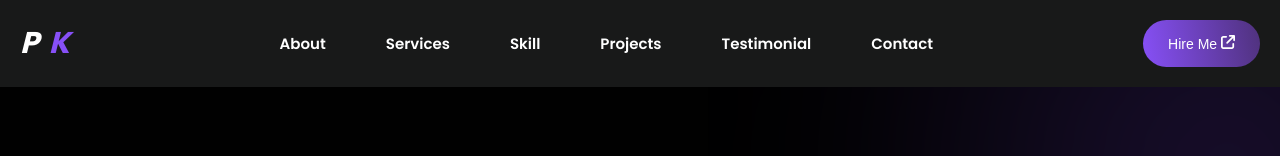
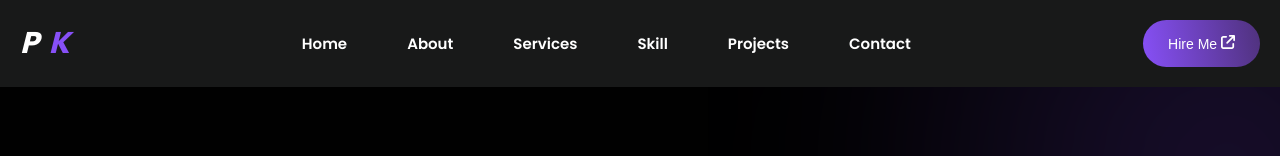
Before and after one commit to Prasanth-Nagulapalli/my-portfolio, a React (Create React App) app: page / in a window 1280 px wide. Shown: the top 156 px of the page. Built offline with nearby package versions, Linux system fonts and the light colour scheme.

Commit message:
nav issues fixed

```diff
--- a/src/components/Navbar/index.jsx
+++ b/src/components/Navbar/index.jsx
@@ -69,7 +69,7 @@ const Navbar = () => {
 
         <div
           className="logo__container"
-          onClick={() => scroll.scrollToTop({ duration: 500 })}
+          onClick={() => scroll.scrollToTop({ duration: 900 })}
         >
           <span>P</span>
           <span>K</span>
@@ -85,11 +85,13 @@ const Navbar = () => {
             <Link
               activeClass="active"
               className="tab__item name"
-              to={list.name.toLowerCase()}
+              // to={list.name.toLowerCase()}
+              to={list.name === "Home" ? "header" : list.name.toLowerCase()}
               spy={true}
               smooth={true}
-              offset={-70}
-              duration={500}
+              // offset={-70}
+              offset={-75}
+              duration={600}
               key={index}
             >
               {list.name}
--- a/src/data.js
+++ b/src/data.js
@@ -9,11 +9,12 @@ import { AiFillGithub, AiFillLinkedin, AiFillYoutube } from "react-icons/ai";
 // import { SiAdobexd } from "react-icons/si";
 import { Littlelemon } from "./images";
 export const menu = [
+  { name: "Home" },
   { name: "About" },
   { name: "Services" },
   { name: "Skill" },
   { name: "Projects" },
-  { name: "Testimonial" },
+  // { name: "Testimonial" },
   { name: "Contact" },
 ];
 
```
